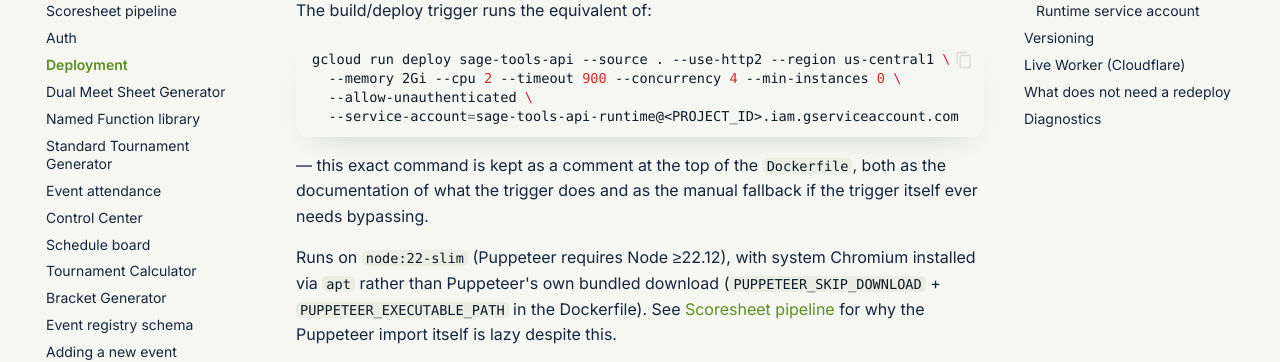
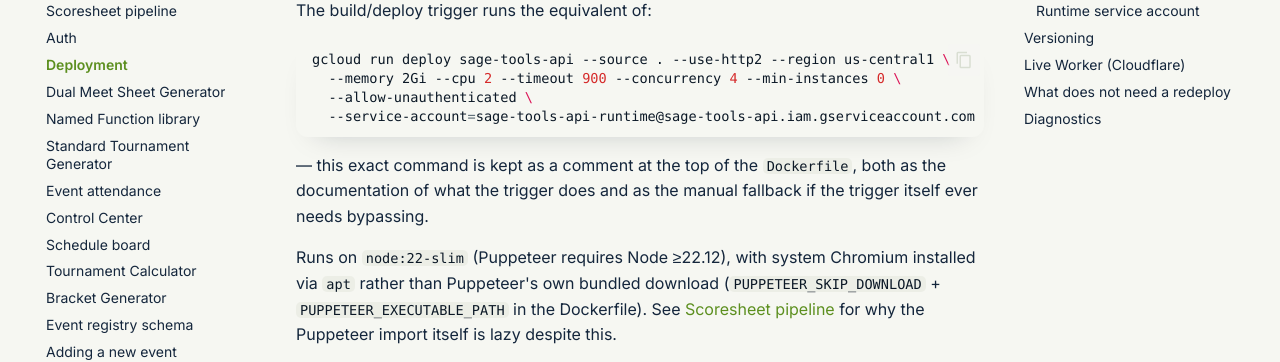
Before and after one commit to sage-match-control/sage-docs, an MkDocs documentation site: the page built from docs/technical/deployment.md, in a window 1280 px wide and 900 px high, scrolled down 726 px. Shown: the part 152-514 px from the top of the window. Built offline with MkDocs 1.6.1 and Material for MkDocs 9.7.7, drawn with Linux system fonts in a browser that asks for light colours; comment, search, counter and statistics services are not loaded.

Commit message:
Docs: the project ID in the deployment page and the spec status
Co-Authored-By: Claude Sonnet 5.5 <noreply@anthropic.com>

````diff
--- a/docs/technical/deployment.md
+++ b/docs/technical/deployment.md
@@ -34,7 +34,7 @@ The build/deploy trigger runs the equivalent of:
 gcloud run deploy sage-tools-api --source . --use-http2 --region us-central1 \
   --memory 2Gi --cpu 2 --timeout 900 --concurrency 4 --min-instances 0 \
   --allow-unauthenticated \
-  --service-account=sage-tools-api-runtime@<PROJECT_ID>.iam.gserviceaccount.com
+  --service-account=sage-tools-api-runtime@sage-tools-api.iam.gserviceaccount.com
 ```
 
 — this exact command is kept as a comment at the top of the `Dockerfile`,
````
